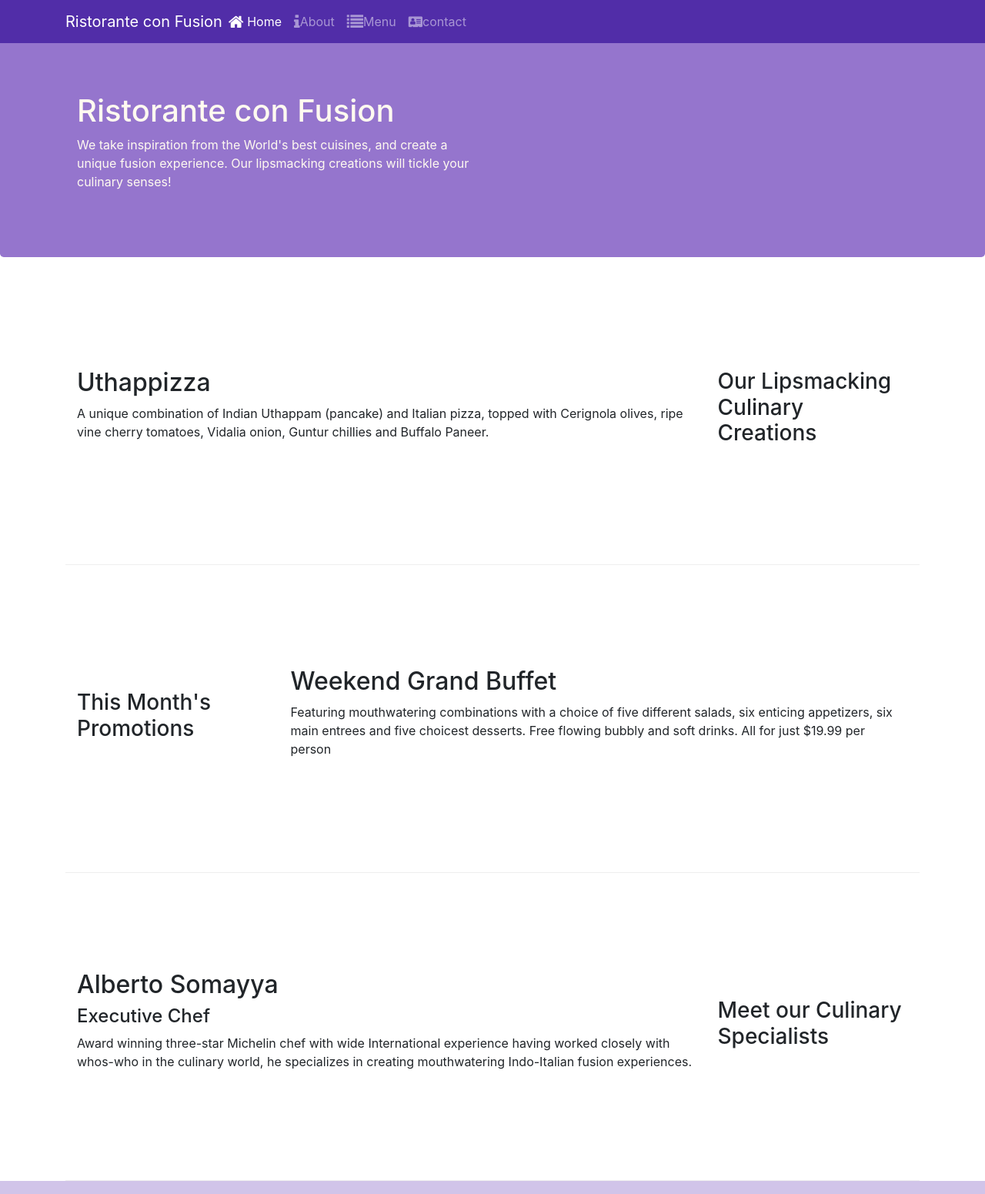
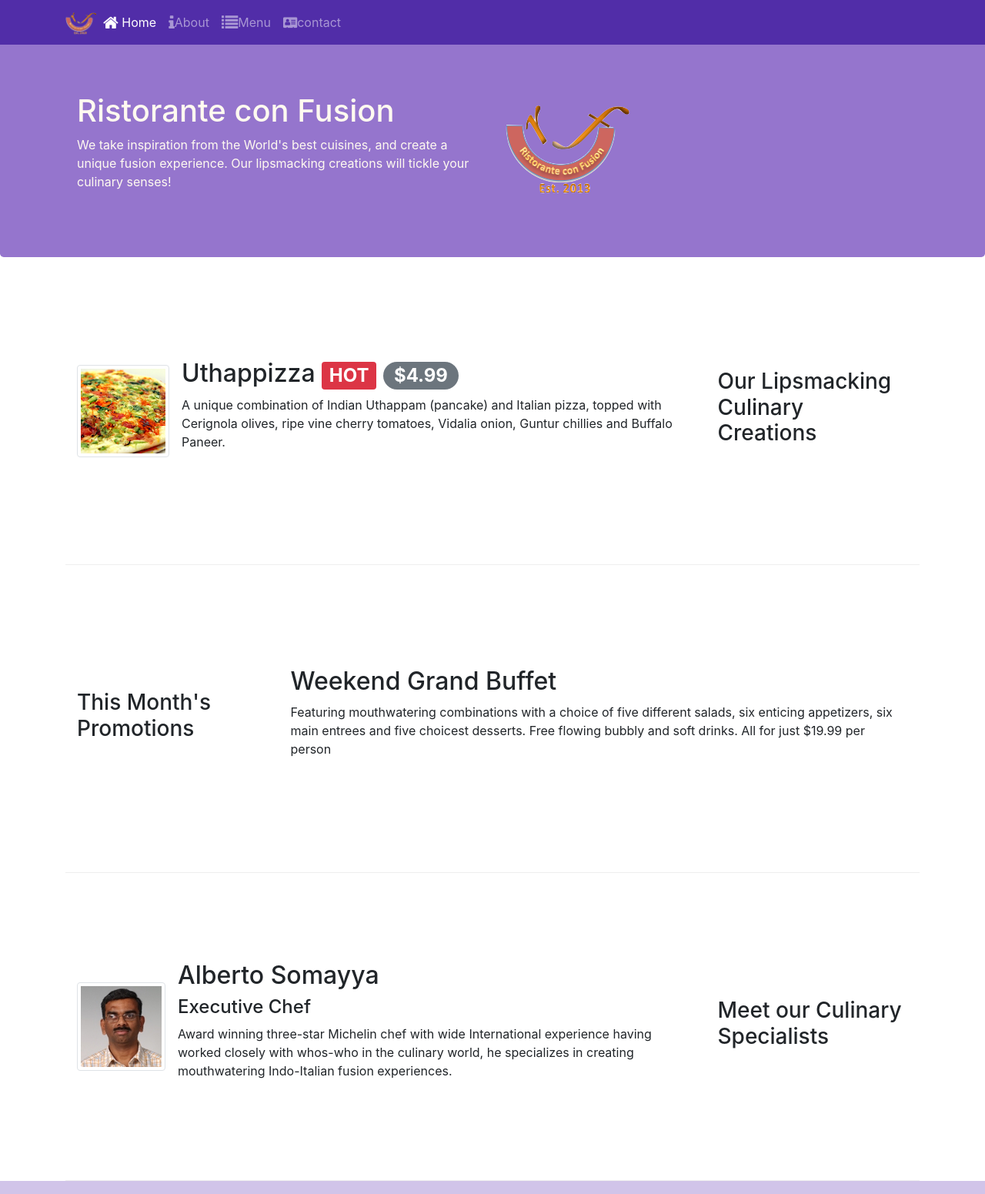
Before and after one commit to shreyaagnihotri/git-test, a website: page index.html in a window 1280 px wide. Shown: the top 1551 px of the page at 77% size. Drawn offline with nearby package versions, Linux system fonts and the light colour scheme.

Commit message:
cards and media body

```diff
--- a/index.html
+++ b/index.html
@@ -32,7 +32,7 @@
               </button>
 
 
-            <a class="navbar-brand mr-auto" href="#">Ristorante con Fusion</a>
+            <a class="navbar-brand mr-auto" href="#"><img src="img/logo.png" height="30" width="41"></a>
             <div class="collapse navbar-collapse" id="collapsibleNavbar">
                 <ul class="navbar-nav mr-auto">
                     <li><a class="nav-link active" href="#"><span class="fa fa-home fa-lg"></span> Home</a></li>
@@ -55,8 +55,10 @@
                     <h1>Ristorante con Fusion</h1>
                     <p>We take inspiration from the World's best cuisines, and create a unique fusion experience. Our lipsmacking creations will tickle your culinary senses!</p>
                 </div>
-                <div class="col-12 col-sm">
+                <div class="col-12 col-sm align-self-center">
+                    <img src="img/logo.png" class="img-fluid">
                 </div>
+
             </div>
         </div>
     </header>
@@ -67,9 +69,18 @@
                 <h3>Our Lipsmacking Culinary Creations</h3>
             </div>
             <div class="col col-sm order-sm-first col-md">
-                <h2>Uthappizza</h2>
-                <p>A unique combination of Indian Uthappam (pancake) and Italian pizza, topped with Cerignola olives, ripe vine cherry tomatoes, Vidalia onion, Guntur chillies and Buffalo Paneer.</p>
-            </div>
+                <div class="media">
+                    <img class="d-flex mr-3 img-thumbnail align-self-center"
+                            src="img/uthappizza.png" alt="Uthappizza">
+                    <div class="media-body">
+                        <h2 class="mt-0">Uthappizza <span class="badge badge-danger">HOT</span> <span class="badge badge-pill badge-secondary">$4.99</span></h2>
+                        <p class="d-none d-sm-block">A unique combination of Indian Uthappam (pancake) and
+                            Italian pizza, topped with Cerignola olives, ripe vine
+                            cherry tomatoes, Vidalia onion, Guntur chillies and
+                            Buffalo Paneer.</p>
+                    </div>
+                </div>
+                </div>
         </div>
 
 
@@ -88,9 +99,19 @@
                 <h3>Meet our Culinary Specialists</h3>
             </div>
             <div class="col col-sm order-sm-first col-md">
-                <h2>Alberto Somayya</h2>
-                <h4>Executive Chef</h4>
-                <p>Award winning three-star Michelin chef with wide International experience having worked closely with whos-who in the culinary world, he specializes in creating mouthwatering Indo-Italian fusion experiences. </p>
+                <div class="media">
+                    <img class="d-flex mr-3 img-thumbnail align-self-center"
+                            src="img/alberto.png" alt="Alberto Somayya">
+                    <div class="media-body">
+                        <h2 class="mt-0">Alberto Somayya</h2>
+                        <h4>Executive Chef</h4>
+                        <p class="d-none d-sm-block">Award winning three-star Michelin chef with wide
+                            International experience having worked closely with
+                            whos-who in the culinary world, he specializes in
+                            creating mouthwatering Indo-Italian fusion experiences.
+                            </p>
+                    </div>
+                </div>
             </div>
         </div>
     </div>
```
Also changed, not shown: aboutus.html (+3 -2 lines), contactus.html (+3 -2 lines), img/alberto.png (added), img/buffet.png (added), img/logo.png (added), img/uthappizza.png (added), 1 other file.
